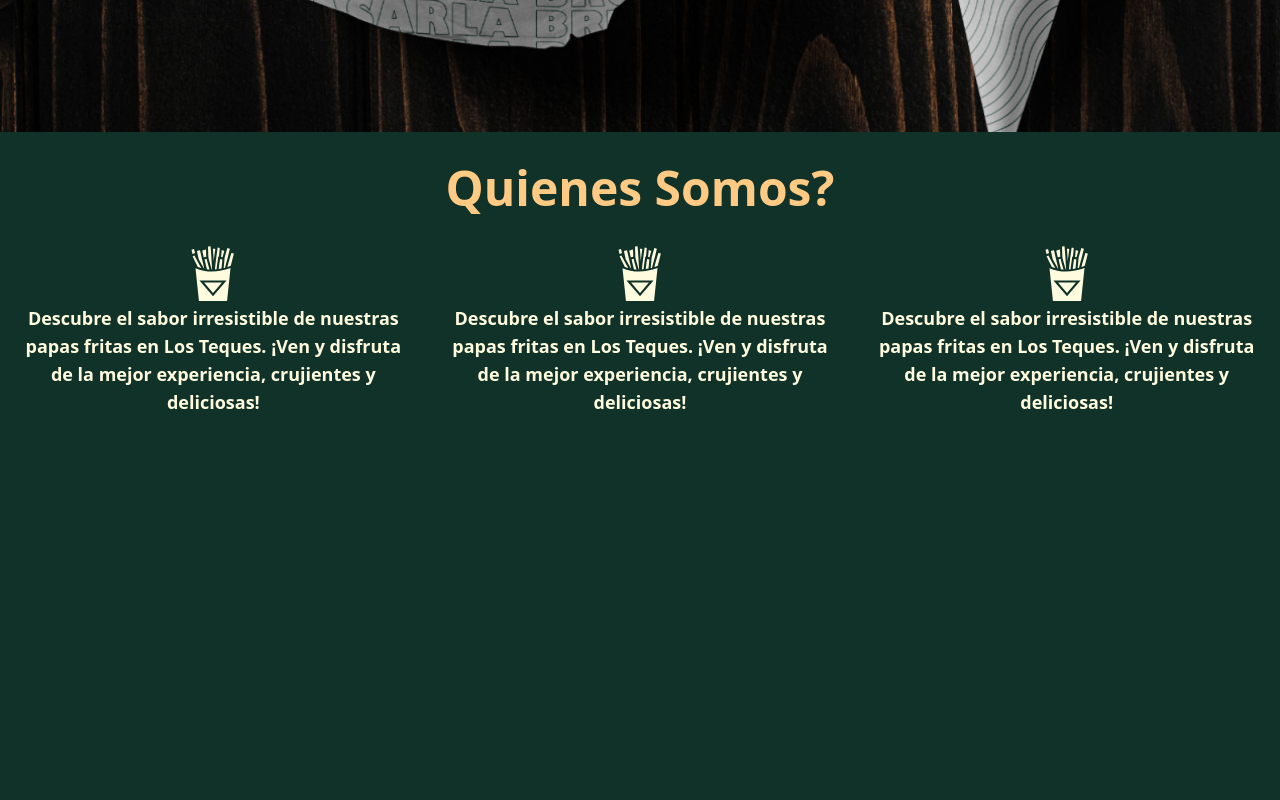
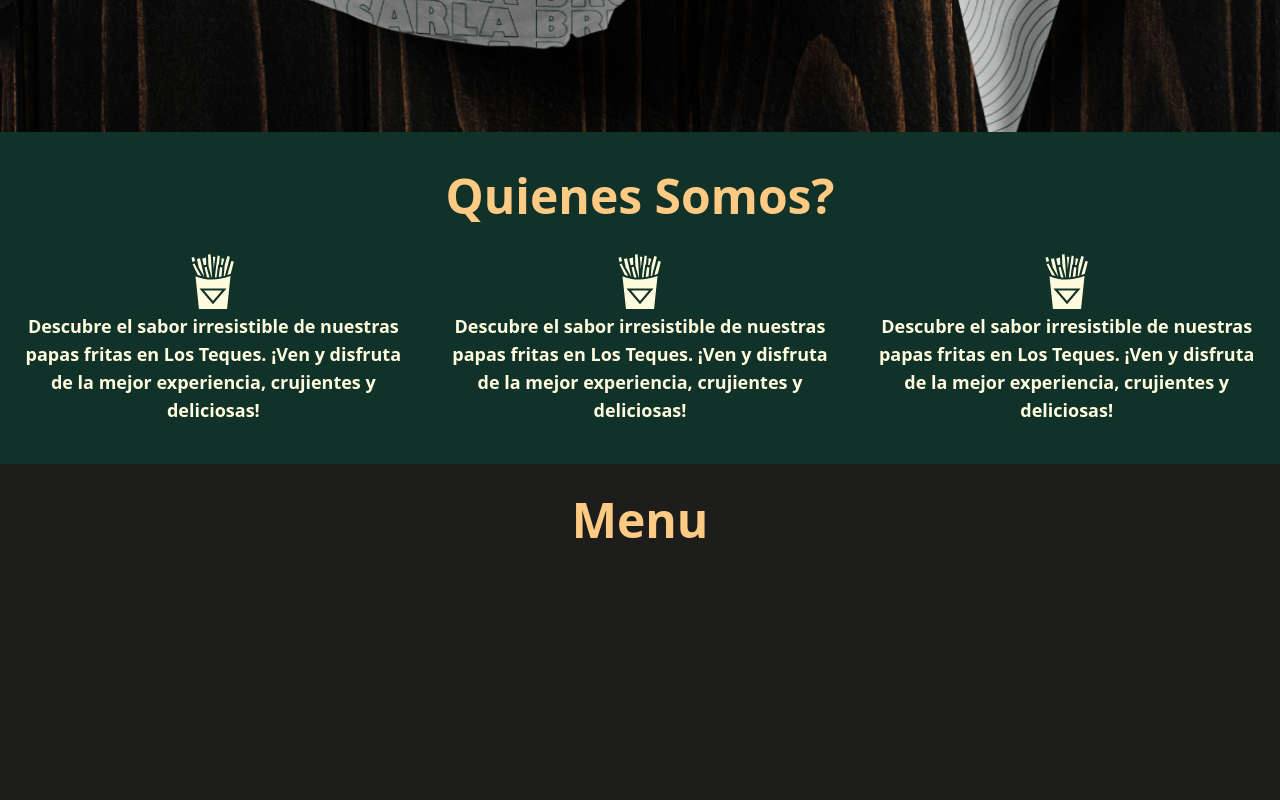
Before and after one commit to cerper/vinarm, a Next.js app: page / in a window 1280 px wide. Shown: the part 620-1420 px from the top of the page. Built offline with nearby package versions, Linux system fonts and the light colour scheme.

Commit message:
dando padding quitando la altura

```diff
--- a/src/components/AboutSection.tsx
+++ b/src/components/AboutSection.tsx
@@ -17,8 +17,8 @@ const aboutData = [
 
 const AboutSection = () => {
   return (
-    <section className="bg-vinarmGreen h-[100vh]" id="quienes somos?">
-      <div className="mt-8">
+    <section className="bg-vinarmGreen py-10" id="quienes somos?">
+      <div className="">
         <h5 className="text-vinarmYellow text-5xl font-montserrat font-extrabold text-center">
           Quienes Somos?
         </h5>
```
